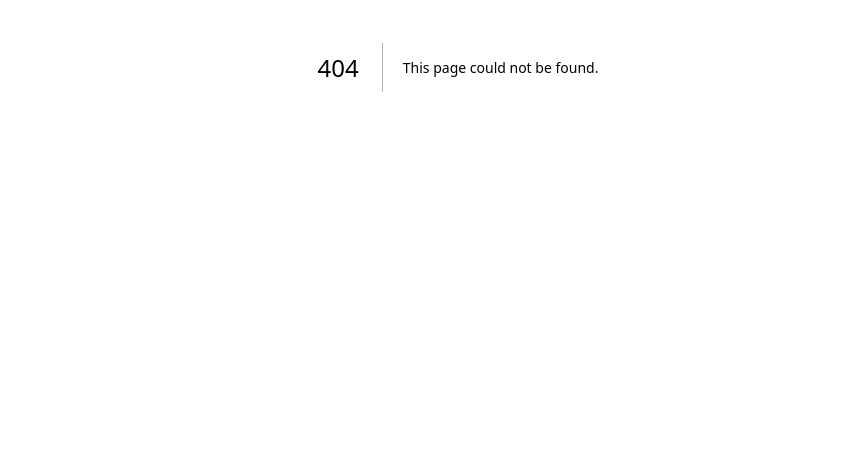
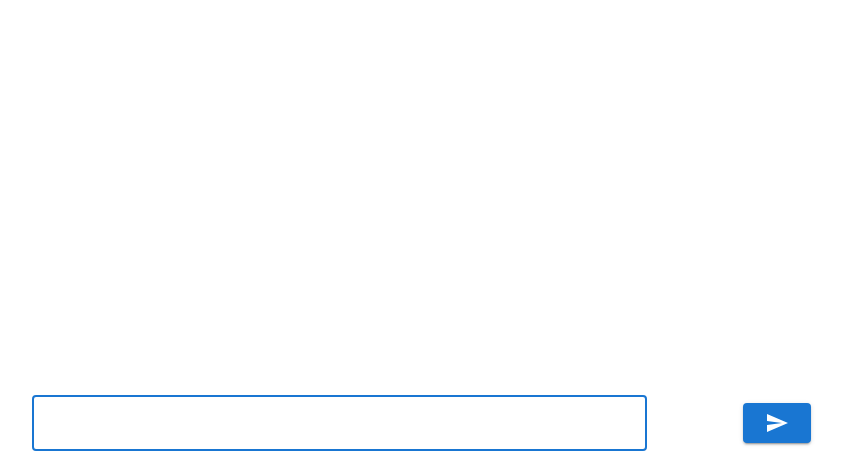
Before and after one commit to zaytsev-mxm/chat-gpt, a Next.js app: page /chat in a window 1280 px wide. Before the commit this address had no page. Shown: the part 333-800 px from the top of the page, without its empty margins (182-1025 px from the left). Built offline with nearby package versions, Linux system fonts and the light colour scheme.

Commit message:
Initial commit

```diff
--- a/package.json
+++ b/package.json
@@ -9,6 +9,10 @@
     "lint": "next lint"
   },
   "dependencies": {
+    "@emotion/react": "^11.10.5",
+    "@emotion/styled": "^11.10.5",
+    "@mui/icons-material": "^5.11.0",
+    "@mui/material": "^5.11.6",
     "@next/font": "13.1.5",
     "@types/node": "18.11.18",
     "@types/react": "18.0.27",
@@ -16,6 +20,7 @@
     "eslint": "8.32.0",
     "eslint-config-next": "13.1.5",
     "next": "13.1.5",
+    "openai": "^3.1.0",
     "react": "18.2.0",
     "react-dom": "18.2.0",
     "typescript": "4.9.4"
--- /dev/null
+++ b/src/components/ChatGpt/ChatGpt.tsx
@@ -0,0 +1,156 @@
+import {ChangeEventHandler, FC, FormEventHandler, useState, useRef, useEffect, useCallback} from 'react';
+import { CreateCompletionResponse } from 'openai';
+import { TextField, Button, Avatar, Grid, Typography } from '@mui/material';
+import SendIcon from '@mui/icons-material/Send';
+import { deepOrange, deepPurple } from '@mui/material/colors';
+import { getSavedHistory, HISTORY_KEY, HistoryEntry } from '@/components/ChatGpt/utils';
+import styles from '@/styles/ChatGpt.module.css';
+
+type Props = {};
+
+export const ChatGpt: FC<Props> = () => {
+    const [isLoading, setIsLoading] = useState<boolean>();
+    const [prompt, setPrompt] = useState<string>('');
+    const [history, setHistory] = useState<HistoryEntry[]>([]);
+    const textareaRef = useRef<HTMLInputElement>(null);
+    const messagesWrapperRef = useRef<HTMLDivElement>(null);
+    const messagesListRef = useRef<HTMLUListElement>(null);
+
+    const setFocus = useCallback((time = 16) => {
+        setTimeout(() => {
+            textareaRef.current?.focus();
+        }, time);
+    }, [textareaRef]);
+
+    const getData = async (prompt: string = ''): Promise<CreateCompletionResponse> => {
+        const res = await fetch(`/api/chat?prompt=${prompt}`);
+        return await res.json();
+    };
+
+    const updateHistory = (entry: HistoryEntry) => {
+        setHistory((currentHistory) => {
+            const updatedHistory = [
+                ...currentHistory,
+                entry,
+            ];
+
+            localStorage.setItem(HISTORY_KEY, JSON.stringify(updatedHistory));
+
+            return updatedHistory;
+        });
+    };
+
+    const scrollToTheBottom = () => {
+        requestAnimationFrame(() => {
+            messagesWrapperRef.current?.scrollTo({
+                top: (messagesListRef.current?.offsetHeight || 0) + 10000,
+                left: 0,
+                behavior: 'smooth',
+            });
+        });
+    };
+
+    const handleSubmit: FormEventHandler = (event) => {
+        event.preventDefault();
+
+        updateHistory({ author: 'me', text: prompt });
+        setIsLoading(true);
+        setPrompt('sending...');
+
+        getData(prompt).then(data => {
+            updateHistory({ author: 'robot', text: data.choices[0].text || '' });
+            setPrompt('');
+            setIsLoading(false);
+            setFocus();
+        });
+    };
+
+    const handlePromptChange: ChangeEventHandler<HTMLTextAreaElement> = (event) => {
+        setPrompt(event.target.value);
+    };
+
+    useEffect(() => {
+        setFocus(100);
+        setHistory(getSavedHistory());
+    }, [setFocus, setHistory]);
+
+    useEffect(() => {
+        scrollToTheBottom();
+    }, [history]);
+
+    const renderAvatar = (entry: HistoryEntry) => {
+        const sx = {
+            bgcolor: entry.author === 'me' ? deepOrange[500] : deepPurple[500],
+        };
+        return <Avatar sx={sx}>{entry.author[0].toUpperCase()}</Avatar>;
+    };
+
+    const renderMessages = () => {
+        return (
+            <ul className={styles.list} ref={messagesListRef}>
+                {history.map((entry, i) => {
+                    const key = `entry_${i}`;
+                    return (
+                        <li key={key} className={styles.listItem}>
+                            <Grid container flexWrap="nowrap">
+                                <Grid item>
+                                    {renderAvatar(entry)}
+                                </Grid>
+                                <Grid item>
+                                    <div className={styles.item}>
+                                        <Typography>
+                                            {entry.text.trim()}
+                                        </Typography>
+                                    </div>
+                                </Grid>
+                            </Grid>
+                        </li>
+                    );
+                })}
+            </ul>
+        );
+    };
+
+    const renderForm = () => {
+        return (
+            <form onSubmit={handleSubmit}>
+                <Grid container spacing={12} alignItems="center">
+                    <Grid item md={9}>
+                        <TextField
+                            name="prompt"
+                            id="prompt"
+                            value={prompt}
+                            onChange={handlePromptChange}
+                            fullWidth={true}
+                            disabled={isLoading}
+                            inputRef={textareaRef}
+                            autoFocus={true}
+                        />
+                    </Grid>
+                    <Grid item md={3}>
+                        <Button
+                            type="submit"
+                            color="primary"
+                            variant="contained"
+                            size="large"
+                            disabled={isLoading}
+                        >
+                            <SendIcon />
+                        </Button>
+                    </Grid>
+                </Grid>
+            </form>
+        );
+    };
+
+    return (
+        <Grid container direction="column" justifyContent="space-between" height="100vh">
+            <Grid item md={10} overflow="scroll" ref={messagesWrapperRef}>
+                {renderMessages()}
+            </Grid>
+            <Grid item md={1}>
+                {renderForm()}
+            </Grid>
+        </Grid>
+    )
+};
--- /dev/null
+++ b/src/components/ChatGpt/index.ts
@@ -0,0 +1,3 @@
+import { ChatGpt } from './ChatGpt';
+
+export default ChatGpt;
--- /dev/null
+++ b/src/components/ChatGpt/utils.ts
@@ -0,0 +1,15 @@
+export const HISTORY_KEY = 'history';
+const INITIAL_HISTORY: HistoryEntry[] = [];
+
+export type HistoryEntry = {
+    author: 'me' | 'robot';
+    text: string;
+};
+
+export const getSavedHistory = () => {
+    try {
+        return JSON.parse(localStorage.getItem(HISTORY_KEY) || JSON.stringify(INITIAL_HISTORY));
+    } catch (_err) {
+        return [];
+    }
+};
--- /dev/null
+++ b/src/pages/api/chat.ts
@@ -0,0 +1,26 @@
+import type { NextApiRequest, NextApiResponse } from 'next';
+import { Configuration, OpenAIApi, CreateCompletionResponse } from "openai";
+
+type Data = CreateCompletionResponse;
+
+const DEFAULT_PROMPT = 'Say this is a test';
+
+export default async function handler(
+    req: NextApiRequest,
+    res: NextApiResponse<Data>
+) {
+    const { query: { prompt } } = req;
+    const configuration = new Configuration({
+        apiKey: process.env.OPENAI_API_KEY,
+    });
+
+    const openai = new OpenAIApi(configuration);
+    const response = await openai.createCompletion({
+        model: "text-davinci-003",
+        prompt: prompt || DEFAULT_PROMPT,
+        temperature: 0,
+        max_tokens: 512,
+    });
+
+    res.status(200).json(response.data);
+}
--- /dev/null
+++ b/src/pages/chat.tsx
@@ -0,0 +1,19 @@
+import { FC, ReactNode } from 'react';
+import { Grid, Box, Container } from '@mui/material';
+import ChatGpt from '@/components/ChatGpt';
+
+const ChatPage: FC = () => {
+    return (
+        <Container maxWidth="md">
+            <Box sx={{ flexGrow: 1 }} height="100vh">
+                <Grid container spacing={2}>
+                    <Grid item xs={12}>
+                        <ChatGpt/>
+                    </Grid>
+                </Grid>
+            </Box>
+        </Container>
+    );
+};
+
+export default ChatPage;
--- a/src/pages/index.tsx
+++ b/src/pages/index.tsx
@@ -2,12 +2,15 @@ import Head from 'next/head'
 import Image from 'next/image'
 import { Inter } from '@next/font/google'
 import styles from '@/styles/Home.module.css'
+
+import ChatGpt from '@/components/ChatGpt';
 
 const inter = Inter({ subsets: ['latin'] })
 
 export default function Home() {
   return (
     <>
+      <ChatGpt />
       <Head>
         <title>Create Next App</title>
         <meta name="description" content="Generated by create next app" />
--- /dev/null
+++ b/src/styles/ChatGpt.module.css
@@ -0,0 +1,13 @@
+.list {
+  margin: 12px 0 0;
+}
+
+.listItem {
+  margin: 0 0 12px 0;
+  list-style: none;
+}
+
+.item {
+  margin: 8px 0 0 12px;
+  white-space: pre-wrap;
+}
--- a/src/styles/globals.css
+++ b/src/styles/globals.css
@@ -87,12 +87,13 @@ body {
 
 body {
   color: rgb(var(--foreground-rgb));
-  background: linear-gradient(
+  /*background: linear-gradient(
       to bottom,
       transparent,
       rgb(var(--background-end-rgb))
     )
-    rgb(var(--background-start-rgb));
+    rgb(var(--background-start-rgb));*/
+  overflow: hidden;
 }
 
 a {
```
Also changed, not shown: 1 other file (tests, documents, lock files or other folders).
